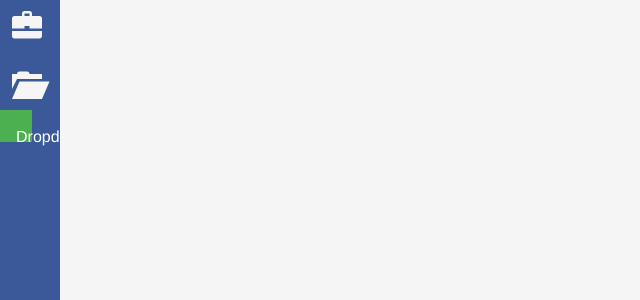
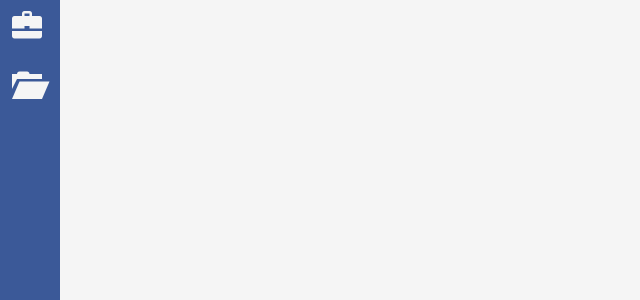
Before and after one commit to nikhovas/cspcapp, a Django app: template templates/courses_info_view.html in a window 1280 px wide. Shown: the part 346-646 px from the top of the page, without its empty margins (0-640 px from the left). Run offline with Django 3.2, Linux system fonts and the light colour scheme; the template is opened without the code that fills it, so the values that code supplies are empty; some libraries are stand-ins or nearby versions.

Commit message:
student info big update

```diff
--- a/templates/base.html
+++ b/templates/base.html
@@ -46,14 +46,14 @@
     <div class="sidebar-element">
         <a href="#"><span class="glyphicon glyphicon-folder-open"></span></a>
     </div>
-    <div class="dropdown">
+    <!--<div class="dropdown">
       <button class="dropbtn">Dropdown</button>
       <div class="dropdown-content">
         <a href="#">Link 1</a>
         <a href="#">Link 2</a>
         <a href="#">Link 3</a>
-  </div>
-</div>
+      </div>
+    </div>-->
 
 </div>
 
```
